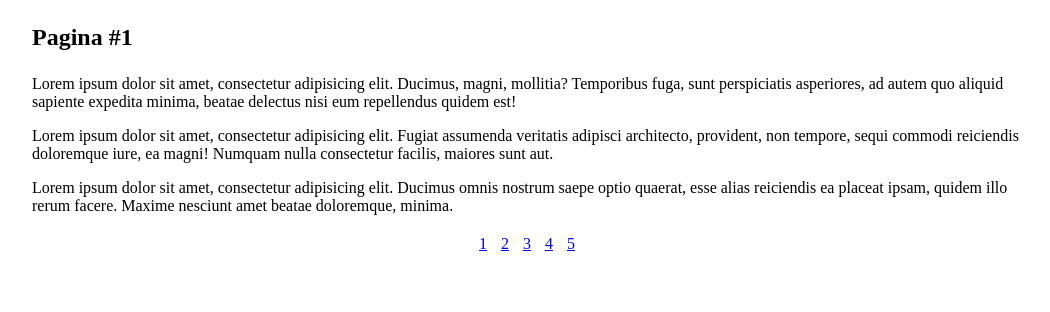
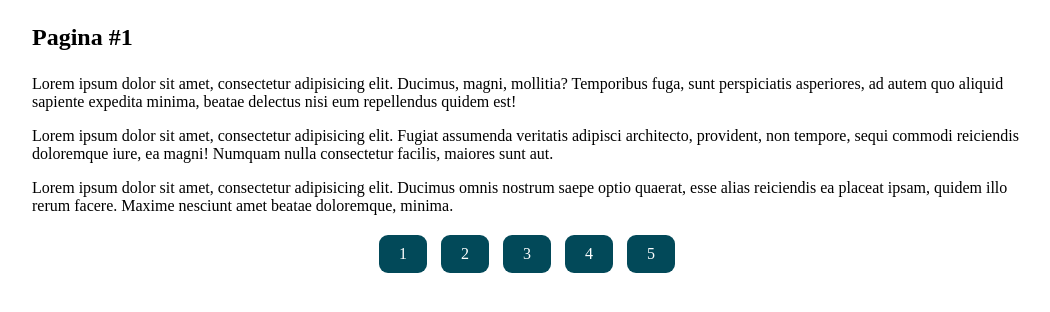
Before and after one commit to genarogg/numeracion-de-paginas-estaticas, a plain HTML site: page index.html in a window 1280 px wide. Shown: the whole page, without its empty margins (108-1158 px from the left). Drawn offline with Linux system fonts and the light colour scheme.

Commit message:
.paginacion ul li a

```diff
--- a/css/style.css
+++ b/css/style.css
@@ -30,3 +30,11 @@
 			display: inline-block;
 			margin-right: 10px;
 		}
+			.paginacion ul li a{
+				display: block;
+				padding: 10px 20px;
+				color: #fff;
+				background: #024959;
+				text-decoration: none;
+				border-radius: 9px;
+			}
```
